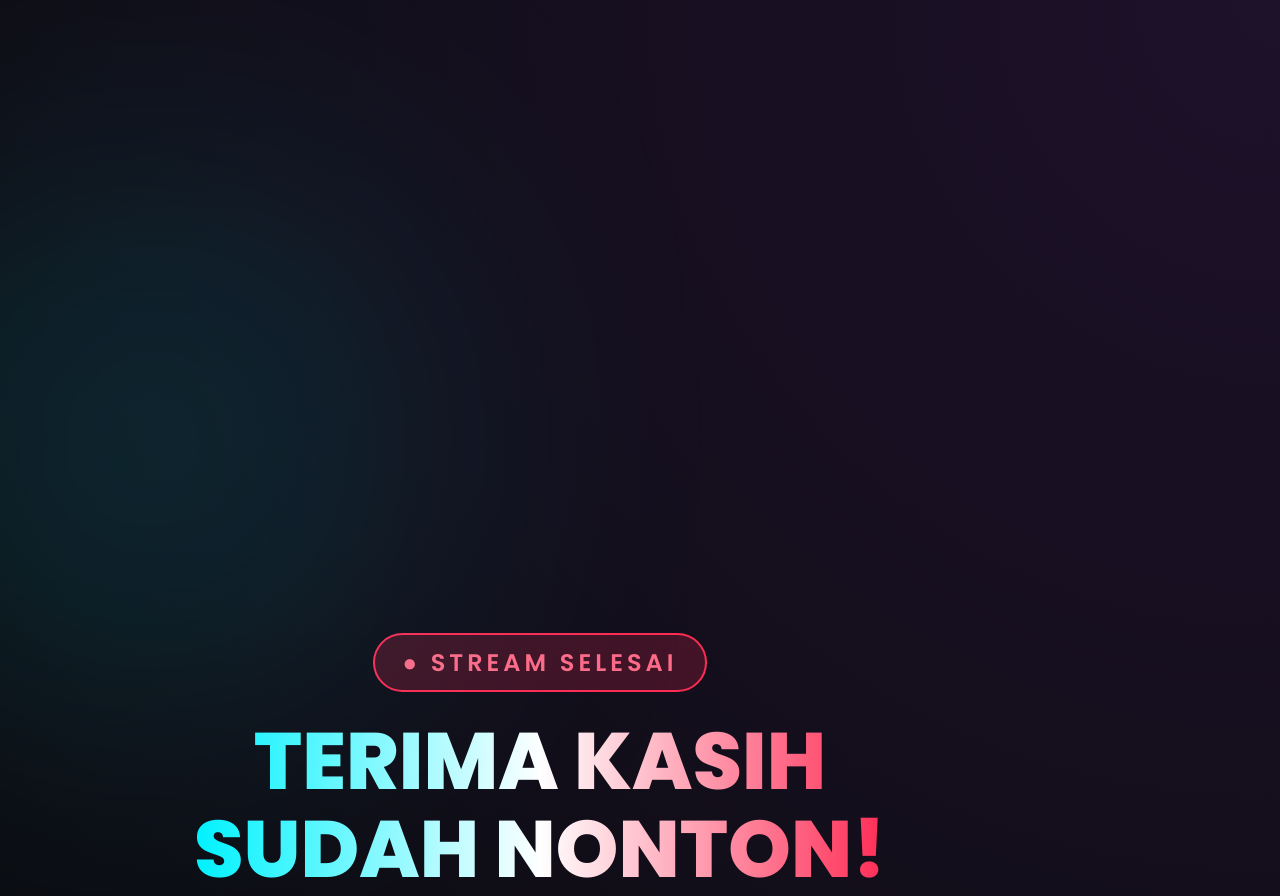
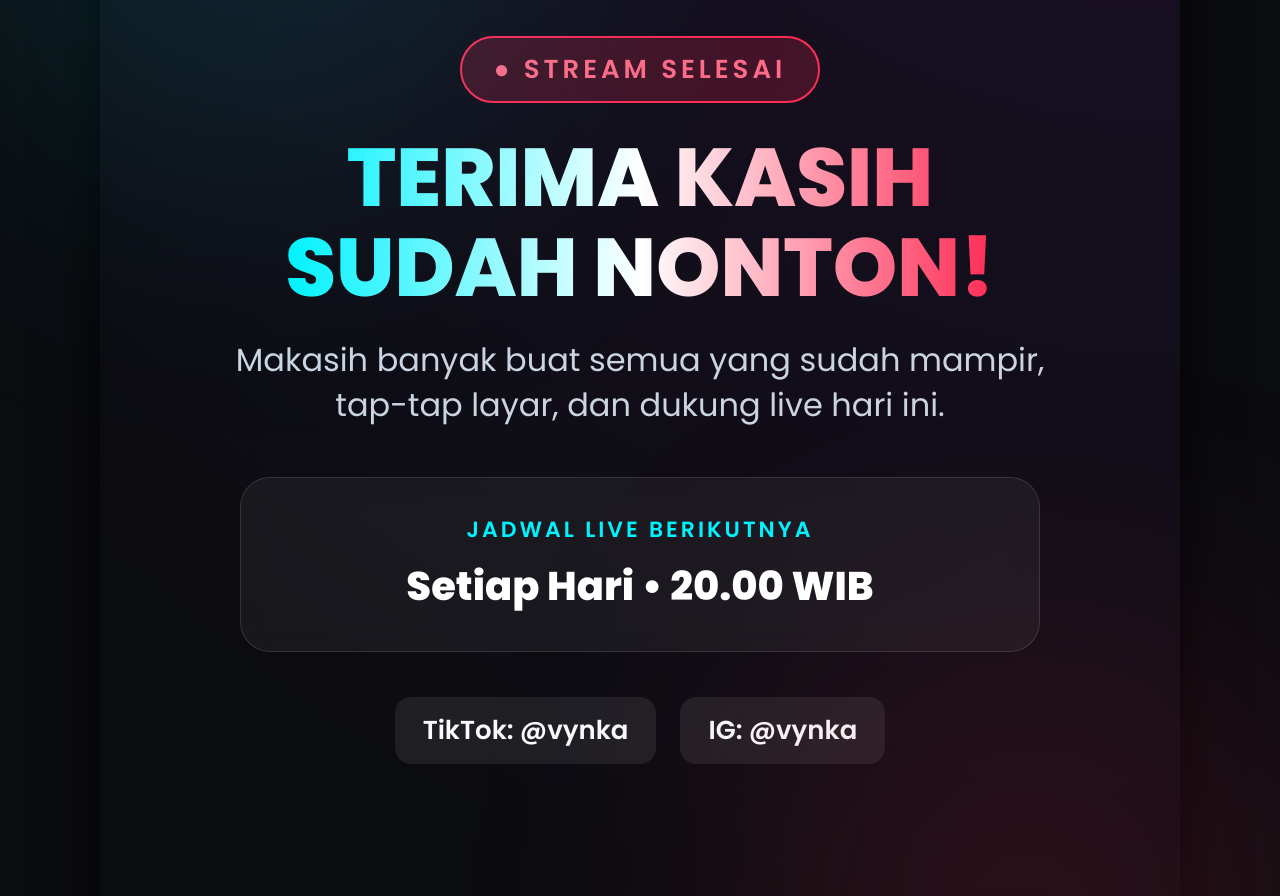
Before and after one commit to vynka-id/tiktok-overlay, a plain HTML site: page index.html in a window 1280 px wide. Shown: the top 896 px of the page. Drawn offline with Linux system fonts and the light colour scheme.

Commit message:
Update index.html

```diff
--- a/index.html
+++ b/index.html
@@ -12,7 +12,19 @@
     font-family: 'Poppins', sans-serif;
   }
 
+  /* Mengunci latar belakang agar layar laptop/studio tidak ikut melebar */
   body {
+    width: 100vw;
+    height: 100vh;
+    background: #0b0c10;
+    display: flex;
+    justify-content: center;
+    align-items: center;
+    overflow: hidden;
+  }
+
+  /* Wadah utama ukuran persis vertikal 9:16 yang aman */
+  .phone-container {
     width: 1080px;
     height: 1920px;
     background: radial-gradient(circle at top right, #1e112a, #0b0c10 70%);
@@ -22,9 +34,12 @@
     justify-content: center;
     align-items: center;
     text-align: center;
-    padding: 40px 60px;
-    overflow: hidden;
+    padding: 80px 70px;
     position: relative;
+    transform-origin: center;
+    /* Mengecilkan otomatis jika dibuka di layar kecil, tapi rasio tetap utuh */
+    transform: scale(calc(min(100vw / 1080, 100vh / 1920)));
+    box-shadow: 0 0 50px rgba(0,0,0,0.8);
   }
 
   .glow-cyan {
@@ -53,75 +68,77 @@
     background: rgba(254, 44, 85, 0.2);
     border: 2px solid #fe2c55;
     color: #ff6b88;
-    padding: 10px 28px;
+    padding: 12px 32px;
     border-radius: 50px;
-    font-size: 24px;
+    font-size: 26px;
     font-weight: 600;
     letter-spacing: 4px;
-    margin-bottom: 25px;
+    margin-bottom: 30px;
   }
 
   h1 {
-    font-size: 80px;
+    font-size: 82px;
     font-weight: 800;
     line-height: 1.1;
-    margin-bottom: 20px;
+    margin-bottom: 25px;
     background: linear-gradient(90deg, #00f2fe, #ffffff, #fe2c55);
     -webkit-background-clip: text;
     -webkit-text-fill-color: transparent;
   }
 
   p.subtitle {
-    font-size: 30px;
+    font-size: 32px;
     color: #cbd5e1;
     line-height: 1.4;
-    max-width: 800px;
-    margin-bottom: 40px;
+    max-width: 820px;
+    margin-bottom: 50px;
   }
 
   .card {
     background: rgba(255, 255, 255, 0.05);
     border: 1px solid rgba(255, 255, 255, 0.12);
     backdrop-filter: blur(12px);
-    border-radius: 25px;
-    padding: 30px 40px;
+    border-radius: 30px;
+    padding: 35px 50px;
     width: 100%;
-    max-width: 760px;
-    margin-bottom: 35px;
+    max-width: 800px;
+    margin-bottom: 45px;
   }
 
   .card-title {
-    font-size: 20px;
+    font-size: 22px;
     color: #00f2fe;
     text-transform: uppercase;
     letter-spacing: 3px;
-    margin-bottom: 8px;
+    margin-bottom: 10px;
     font-weight: 600;
   }
 
   .card-schedule {
-    font-size: 38px;
+    font-size: 40px;
     font-weight: 800;
     color: #ffffff;
   }
 
   .socials {
     display: flex;
-    gap: 20px;
-    font-size: 24px;
+    gap: 24px;
+    font-size: 26px;
     color: #94a3b8;
     font-weight: 600;
   }
 
   .socials span {
     background: rgba(255, 255, 255, 0.08);
-    padding: 12px 24px;
-    border-radius: 14px;
+    padding: 14px 28px;
+    border-radius: 16px;
     color: #f8fafc;
   }
 </style>
 </head>
 <body>
+
+  <div class="phone-container">
     <div class="glow-cyan"></div>
     <div class="glow-pink"></div>
 
@@ -138,5 +155,7 @@
       <span>TikTok: @vynka</span>
       <span>IG: @vynka</span>
     </div>
+  </div>
+
 </body>
 </html>
```
Lines whose indentation alone changed are shown as unchanged.
